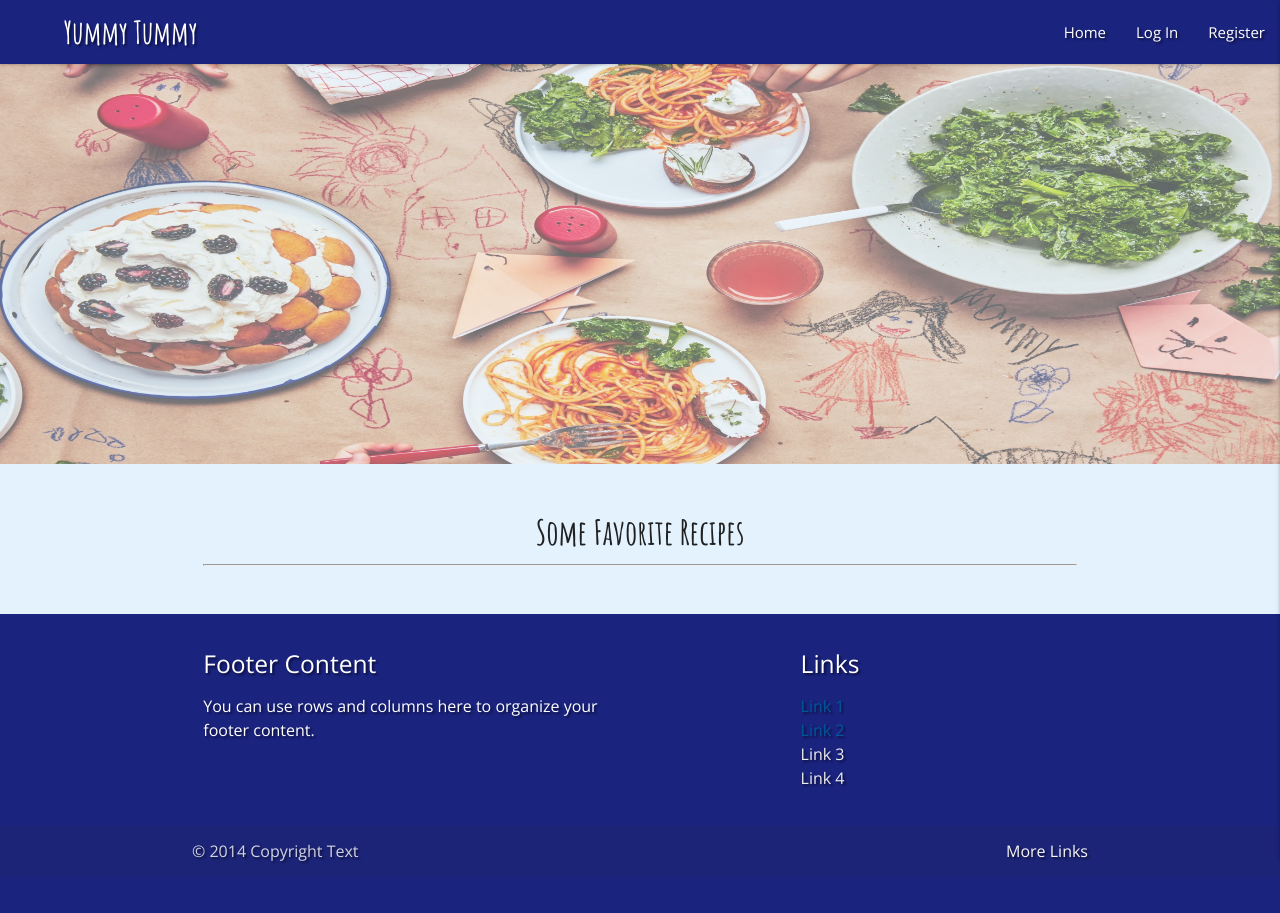
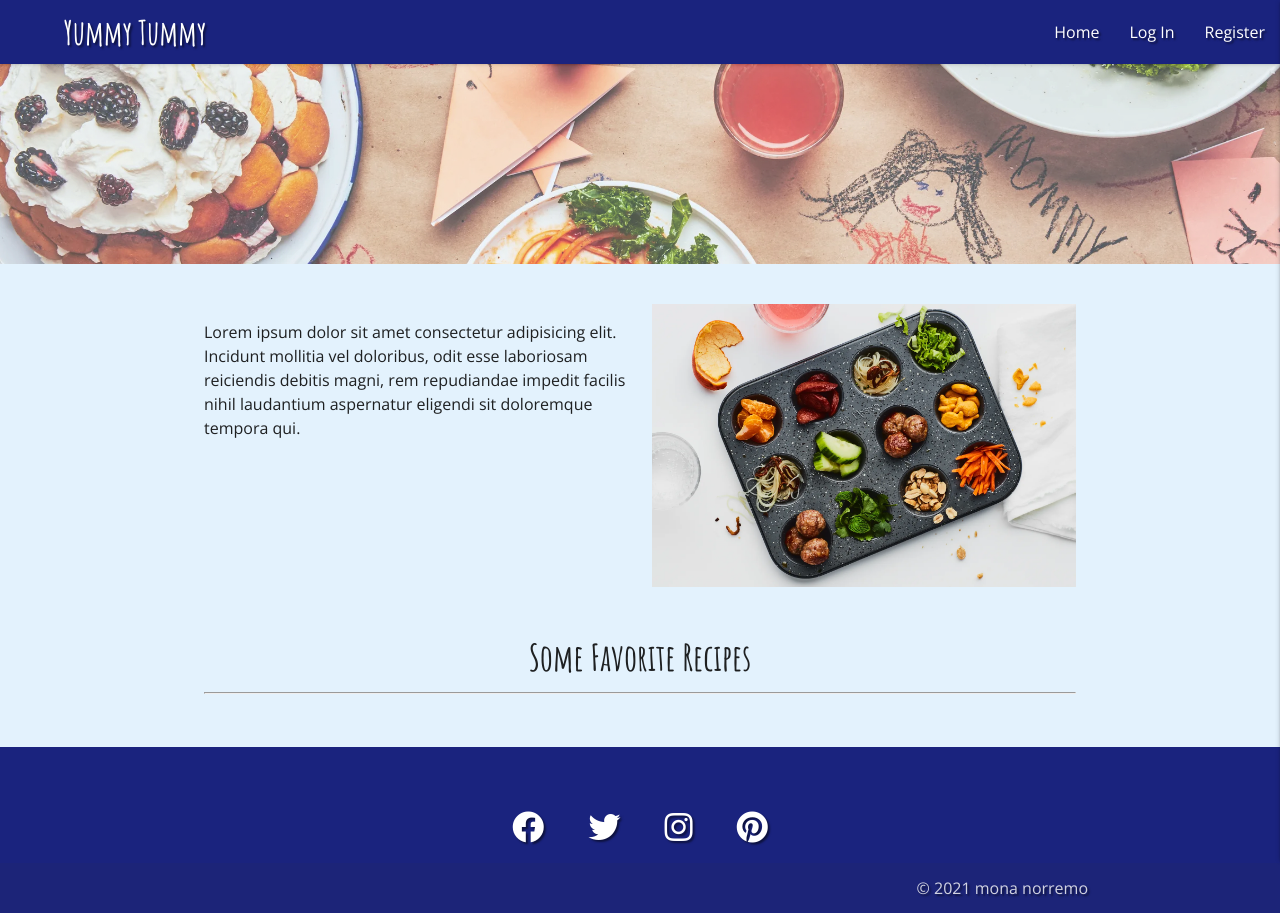
Before and after one commit to monanorremo/yummy-tummy, a Flask app: page / in a window 1280 px wide. Before the commit the page ends 864 px from the top, so only its background shows below. Run offline with Flask 2, Linux system fonts and the light colour scheme; data that the repository does not hold is empty; some libraries are stand-ins or nearby versions.

Commit message:
Added animated banner to base.html and updated footer info in base.html

```diff
--- a/app.py
+++ b/app.py
@@ -21,7 +21,7 @@
 
 @app.route("/")
 def index():
-    recipes = list(mongo.db.recipes.find().sort("food_name", 1))
+    recipes = list(mongo.db.recipes.find().limit(3))
     return render_template("index.html", recipes=recipes)
 
 
--- a/static/css/style.css
+++ b/static/css/style.css
@@ -1,8 +1,7 @@
-div {
+html {
     font-family: 'Open Sans', sans-serif;
     font-size: medium;
-}
-
+  }
 
 .text-shadow {
     text-shadow: 2px 2px 2px rgba(0, 0, 0, 0.5);
@@ -16,17 +15,46 @@
 }
 
 .banner {
-    background-image: url(/static/banner.jpg);
-    background-repeat: no-repeat;
-    filter: opacity(60%);
-    background-color: #cccccc;
+    height: 25vh;
+    width: 100%;
+    position: absolute;
+    left: 0;
+    top: auto;
     overflow: hidden;
-    width: 100vw;
-    position: relative;
-    margin-left: -50vw;
-    height: 50vh;
+    animation: slide 30s linear infinite;
+}
+
+@keyframes slide{
+    0%{
+        visibility: visible;
+    }
+     25%{
+        visibility: visible;
+    }
+    50%{
+        visibility: visible;
+    }
+    75%{
+        visibility: visible;
+    }
+    100%{
+        visibility: visible;
+    }
+}
+.banner-img {
+    width: 120%;
+    position: absolute;
+    filter: opacity(70%);
     left: 50%;
+    top: 50%;
+    transform: translate(-50%, -50%);
+    animation: zoom-in 15s linear infinite;
+}
 
+@keyframes zoom-in{
+    100%{
+        width: 100%;
+    }
 }
 
 
@@ -49,3 +77,10 @@
 .btn-small {
     border-radius: 24px;
 }
+
+.icons {
+
+    padding-left: 20px;
+    padding-right: 20px;
+    padding-top: 30px;
+}
--- a/templates/add_recipe.html
+++ b/templates/add_recipe.html
@@ -59,7 +59,7 @@
         <!-- submit button -->
         <div class="row">
             <div class="col s12 center-align">
-                <button type="submit" class="btn-small light-blue darken-1 text-shadow">
+                <button type="submit" class="btn-small indigo darken-3 text-shadow">
                     Add your Recipe! <i class="fas fa-birthday-cake left"></i>
                 </button>
             </div>
--- a/templates/base.html
+++ b/templates/base.html
@@ -66,8 +66,15 @@
             <li><a href="{{ url_for('register') }}">Register</a></li>
             {% endif %}
         </ul>
+
+
+
     </header>
 
+    <!-- Hero Image, got inspiration and guidance from this Youtube tutorial: https://www.youtube.com/watch?v=2XjTnfRsNGs&t=340s -->
+<section class="banner">
+     <img src="/static/banner.jpg" alt="banner" class="banner-img">
+</section>
 
     <section>
         <!-- flash messages -->
@@ -81,9 +88,9 @@
         {% endif %}
         {% endwith %}
     </section>
+<br><br><br><br><br><br><br><br>
 
-
-    <main class="container flow-text">
+    <main class="container">
 
         {% block content %}
         {% endblock %}
@@ -97,28 +104,29 @@
     {% endblock %}
 
     <footer class="page-footer text-shadow indigo darken-4">
-        <div class="container">
+        <br><br>
+        <div class="container center-align">
             <div class="row">
-                <div class="col l6 s12">
-                    <h5 class="white-text">Footer Content</h5>
-                    <p class="white-text">You can use rows and columns here to organize your footer
-                        content.</p>
-                </div>
-                <div class="col l4 offset-l2 s12">
-                    <h5 class="white-text">Links</h5>
-                    <ul>
-                        <li><a class="light-blue-text text-darken-4" href="#!">Link 1</a></li>
-                        <li><a class="light-blue-text text-darken-4" href="#!">Link 2</a></li>
-                        <li><a class="grey-text text-lighten-3" href="#!">Link 3</a></li>
-                        <li><a class="grey-text text-lighten-3" href="#!">Link 4</a></li>
-                    </ul>
-                </div>
+                     <a class="white-text icons" href="https://www.facebook.com/" target="_blank">
+                     <i class="fab fa-facebook fa-lg mr-md-5 mr-3 fa-2x"></i>
+                     </a>
+
+                     <a class="white-text icons" href="https://www.twitter.com/" target="_blank">
+                     <i class="fab fa-twitter fa-lg mr-md-5 mr-3 fa-2x"></i>
+                     </a>
+
+                     <a class="white-text icons" href="https://www.instagram.com/" target="_blank">
+                     <i class="fab fa-instagram fa-lg mr-md-5 mr-3 fa-2x"></i>
+                     </a>
+
+                     <a class="white-text icons" href="https://www.pinterest.com/" target="_blank">
+                     <i class="fab fa-pinterest fa-lg fa-2x"></i>
+                     </a>
             </div>
         </div>
-        <div class="footer-copyright">
+        <div class="footer-copyright right-align">
             <div class="container">
-                © 2014 Copyright Text
-                <a class="grey-text text-lighten-4 right" href="#!">More Links</a>
+                © 2021 mona norremo
             </div>
         </div>
     </footer>
--- a/templates/index.html
+++ b/templates/index.html
@@ -1,11 +1,18 @@
 {% extends "base.html" %}
 {% block content %}
 
-<!--Main banner-->
 
-<div class="row no-padding">
-    <img class="banner" src="/static/banner.jpg">
-
+<br>
+<br>
+<div class="row">
+    <div class="col s6 m6">
+        <p>Lorem ipsum dolor sit amet consectetur adipisicing elit. Incidunt mollitia vel doloribus, odit esse
+            laboriosam reiciendis debitis magni, rem repudiandae impedit facilis nihil laudantium aspernatur eligendi
+            sit doloremque tempora qui.</p>
+    </div>
+    <div class=" col s6 m6">
+        <img class="responsive-img" src="/static/index_img.jpg">
+    </div>
 </div>
 
 <!--Random Recipes Featured-->
@@ -17,29 +24,32 @@
     </div>
 </div>
 
-<div class="row flow-text">
+<div class="row">
     {% for recipe in recipes %}
 
     <div class="col m4">
-
         <div class="card">
-
-            <div class="card-image">
+            <div class="card-image" id="thumbs">
                 <img src="{{ recipe.food_img }}">
-
             </div>
-
             <div class="card-content">
                 <strong>{{ recipe.food_name }}</strong>
                 <p>{{ recipe.food_type }}</p>
-                <p><em>by: {{ recipe.created_by }}</em></p>
+                <p><em>by: {{ recipe.created_by |title }}</em></p>
+            </div>
+            <div class="card-action">
+                <a href="{{ url_for('recipe_description', recipe_id=recipe._id)  }}">Try me!</a>
+                {% if session.user|lower == recipe.created_by|lower %}
+                <a href="{{ url_for('delete_recipe', recipe_id=recipe._id)  }}" class="btn-floating btn-medium red"><i
+                        class="fas fa-trash"></i></a>
+                <a href="{{ url_for('edit_recipe', recipe_id=recipe._id)  }}" class="btn-floating btn-medium blue"><i
+                        class="fas fa-marker"></i></a>
+                {% endif %}
             </div>
 
-            <div class="card-action">
-                <a href="#">Try me!</a>
-            </div>
         </div>
     </div>
+
     {% endfor %}
 </div>
 
```
Also changed, not shown: static/banner.jpg, static/index_img.jpg (added).
